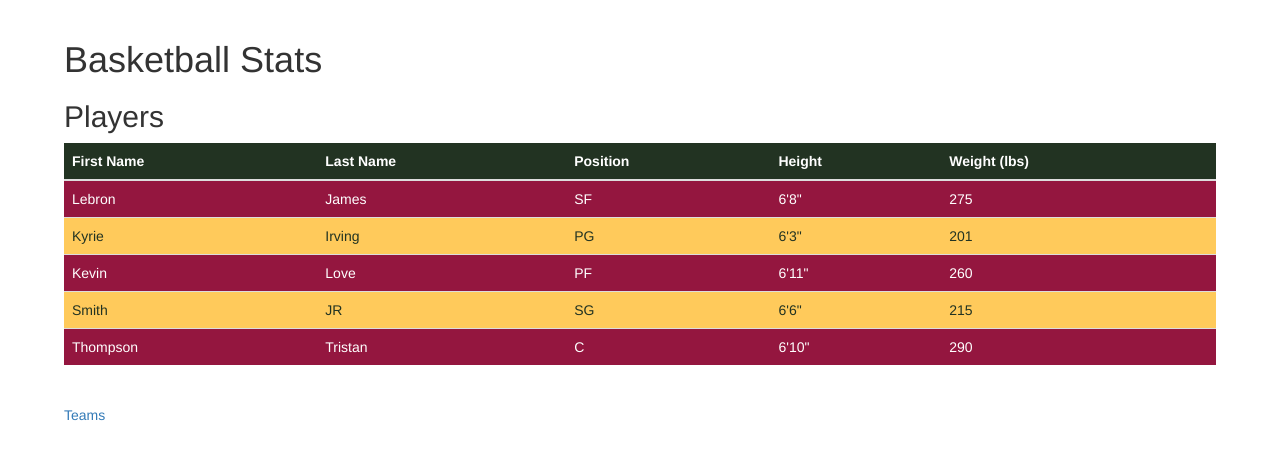
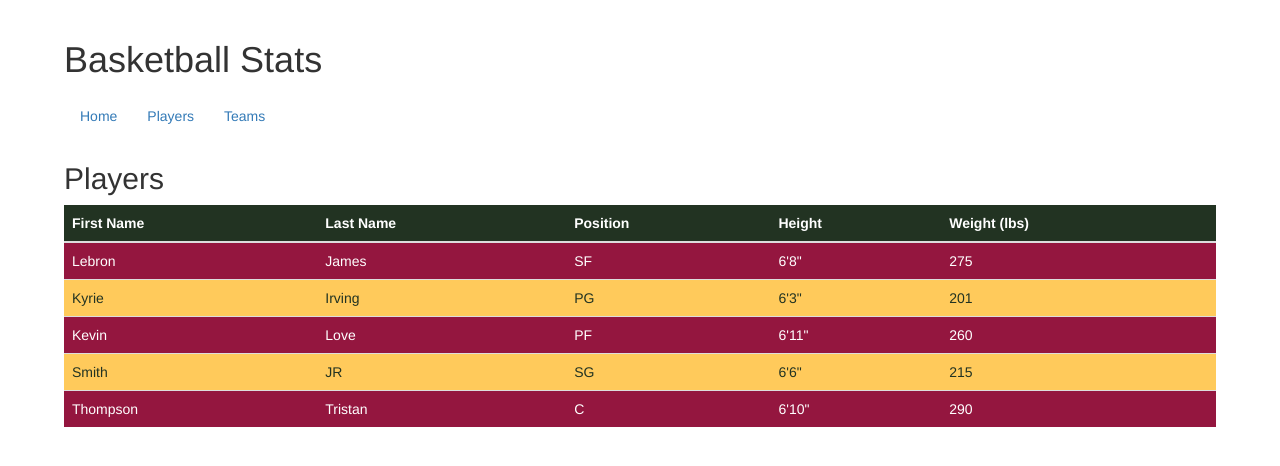
Before and after one commit to Tauqeer1/basketball-stats, an Angular app: page / in a window 1280 px wide. Shown: the top 466 px of the page. Built offline with nearby package versions, Linux system fonts and the light colour scheme.

Commit message:
Add: Navigation bar added

```diff
--- a/src/app/app.component.html
+++ b/src/app/app.component.html
@@ -1,2 +1,3 @@
 <h1>{{title}}</h1>
+<main></main>
 <router-outlet></router-outlet>
--- a/src/app/app.module.ts
+++ b/src/app/app.module.ts
@@ -8,10 +8,12 @@ import { PlayersModule } from './players/players.module';
 import { TeamsModule } from './teams/teams.module';
 
 import { AppComponent } from './app.component';
+import { MainNavigationComponent } from './main-navigation/main-navigation.component';
 
 @NgModule({
   declarations: [
-    AppComponent
+    AppComponent,
+    MainNavigationComponent
   ],
   imports: [
     BrowserModule,
--- /dev/null
+++ b/src/app/main-navigation/main-navigation.component.html
@@ -0,0 +1,13 @@
+<nav class="navbar navbar-dark bg-inverse">
+    <ul class="nav navbar-nav">
+        <li class="nav-item active">
+            <a class="nav-link" routerLink="/">Home</a>
+        </li>
+        <li class="nav-item">
+            <a class="nav-link" routerLink="/players">Players</a>
+        </li>
+        <li class="nav-item">
+            <a class="nav-link" routerLink="/teams">Teams</a>
+        </li>
+    </ul>
+</nav>
--- a/src/app/players/player-list/player-list.component.html
+++ b/src/app/players/player-list/player-list.component.html
@@ -11,7 +11,7 @@
         </tr>
     </thead>
     <tbody>
-        <tr *ngFor="let player of listOfPlayers">
+        <tr *ngFor="let player of listOfPlayers" (click)="setSelectedPlayer(player)">
             <td>{{player.firstName}}</td>
             <td>{{player.lastName}}</td>
             <td>{{player.position}}</td>
@@ -20,7 +20,4 @@
         </tr>
     </tbody>
 </table>
-<br/>
-<p>
-    <a routerLink="/teams">Teams</a>
-</p>
+<player-profile [selectedPlayer]="selectedPlayer"></player-profile>
--- a/src/app/players/player-list/player-list.component.ts
+++ b/src/app/players/player-list/player-list.component.ts
@@ -13,6 +13,7 @@ export class PlayerListComponent implements OnInit {
 
     listOfPlayers: Player[];
     title: string = 'Players';
+    selectedPlayer: Player;
 
     constructor(private apiService: RestApiService) {
 
@@ -23,4 +24,8 @@ export class PlayerListComponent implements OnInit {
         this.listOfPlayers = this.apiService.getListOfPlayers();
     }
 
+    setSelectedPlayer(selectedPlayer: Player) {
+        this.selectedPlayer = selectedPlayer;
+    }
+
 }
--- /dev/null
+++ b/src/app/players/players-profile/players-profile.component.css
@@ -0,0 +1,8 @@
+.card {
+    max-width: 30%;
+    margin: 0 auto;
+}
+.profile-heading {
+    background-color: #232;
+    color: #fff;
+}
--- /dev/null
+++ b/src/app/players/players-profile/players-profile.component.html
@@ -0,0 +1,10 @@
+<div class="card" *ngIf="selectedPlayer">
+    <div class="card-block profile-heading">
+        <h4>{{selectedPlayer.firstName}} {{selectedPlayer.lastName}}</h4>
+    </div>
+    <ul class="list-group list-group-flush">
+        <li class="list-group-item"><strong>Position: </strong> {{selectedPlayer.position}}</li>
+        <li class="list-group-item"><strong>Height: </strong> {{selectedPlayer.height}}</li>
+        <li class="list-group-item"><strong>Weight: </strong> {{selectedPlayer.weight}}</li>
+    </ul>
+</div>
--- /dev/null
+++ b/src/app/players/players-profile/players-profile.component.ts
@@ -0,0 +1,19 @@
+import { Component, Input } from '@angular/core';
+import { Player } from '../../common/players/player';
+
+
+@Component({
+    selector: 'player-profile',
+    templateUrl: './players-profile.component.html',
+    styleUrls: ['./players-profile.component.css']
+})
+
+export class PlayersProfileComponent {
+
+    @Input()
+    selectedPlayer: Player;  //expose selectedPlayer for attribute binding (get input from )
+    constructor() {
+        this.selectedPlayer = new Player("Lebron", "James", "SF", "6'8\"", "160")
+    }
+
+}
--- a/src/app/players/players.module.ts
+++ b/src/app/players/players.module.ts
@@ -4,6 +4,8 @@ import { FormsModule } from '@angular/forms';
 import { CommonModule } from './../common/common.module';
 
 import { PlayerListComponent } from './player-list/player-list.component';
+import { PlayersProfileComponent } from './players-profile/players-profile.component';
+
 import { PlayersRoutingModule } from './players.routing';
 
 @NgModule({
@@ -14,7 +16,8 @@ import { PlayersRoutingModule } from './players.routing';
         CommonModule
     ],
     declarations: [
-        PlayerListComponent
+        PlayerListComponent,
+        PlayersProfileComponent
     ]
 })
 
--- a/src/app/teams/team-list/team-list.component.html
+++ b/src/app/teams/team-list/team-list.component.html
@@ -20,7 +20,3 @@
         </tr>
     </tbody>
 </table>
-<br/>
-<p>
-    <a routerLink="/players">Players</a>
-</p>
```
Also changed, not shown: src/app/main-navigation/main-navigation.component.ts (added, +14 -0 lines), src/app/main-navigation/main-navigation.component.css (added), 1 other file (tests, documents, lock files or other folders).
